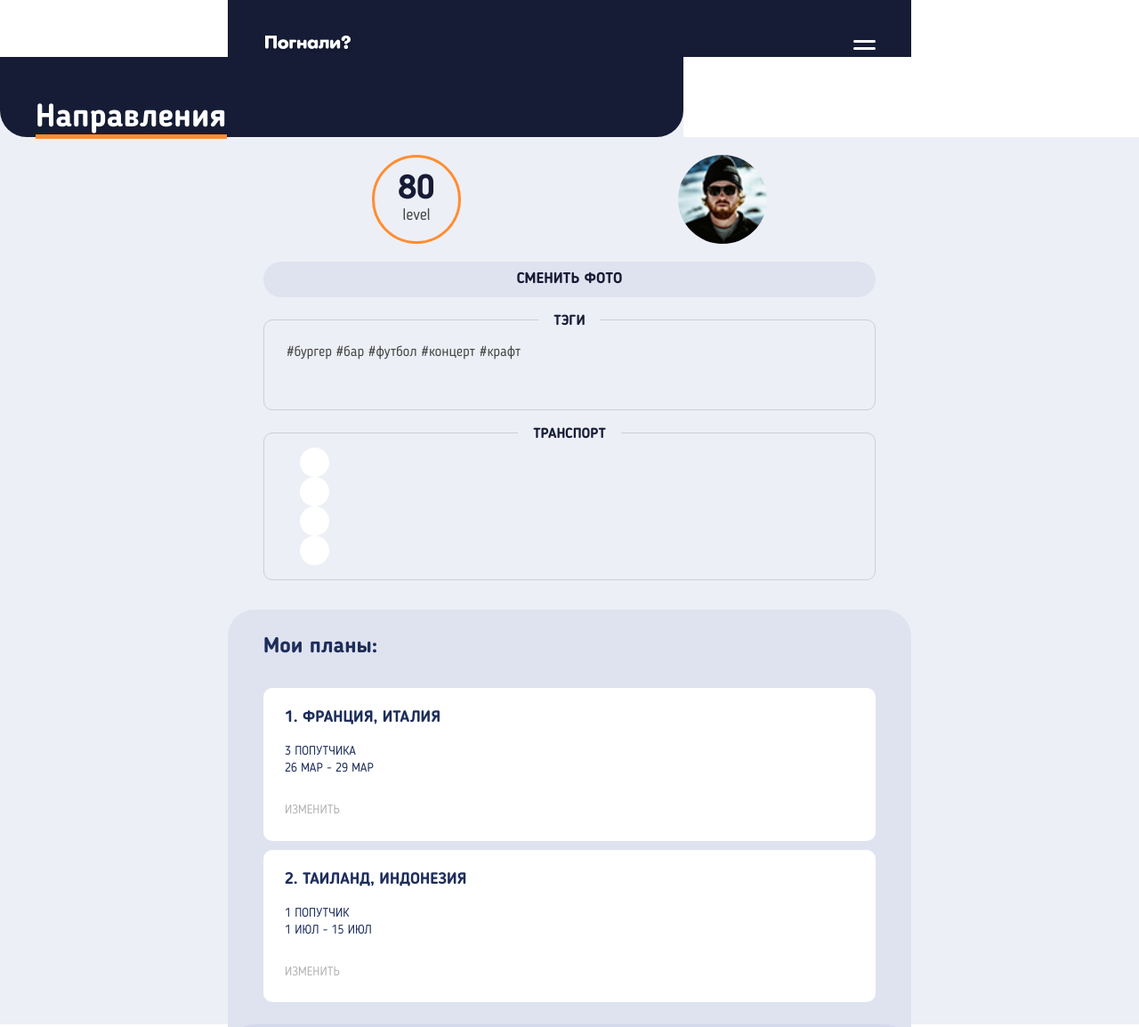
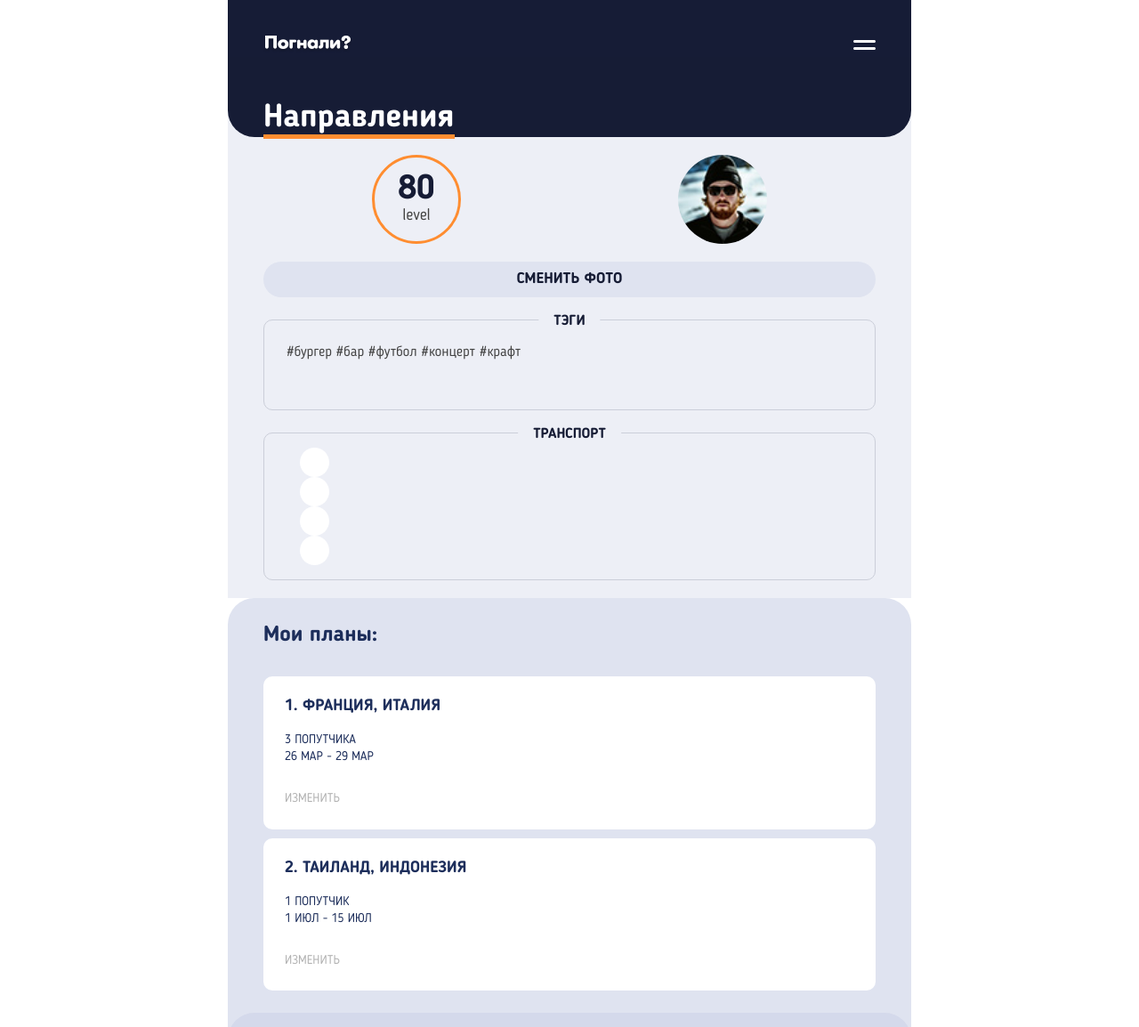
Before and after one commit to AlexLarina/422049-pognali-19, a website: page source/form.html in a window 1280 px wide. Shown: the top 1154 px of the page at 89% size. Drawn offline with nearby package versions, Linux system fonts and the light colour scheme; files that its build step writes are made by us from their sources; files whose address does not match are found by name.

Commit message:
Fixing user profile background for form page

```diff
--- a/source/form.html
+++ b/source/form.html
@@ -52,7 +52,7 @@
         <h2 class="profile__title visually-hidden">Анкета пользователя</h2>
 
         <form>
-          <div class="container">
+          <div class="profile__container container">
             <section class="profile__user user">
             <h3 class="visually-hidden">Информация о пользователи</h3>
             <div class="user__level">
@@ -345,7 +345,7 @@
       </section>
     </main>
 
-    <footer class="footer footer--form">
+    <footer class="footer footer--form container">
       <a href="#" class="footer__logo"><img src="./img/logo-mobile-blue@1x.png" width="100" height="19" alt="Логотип сервиса Погнали?"></a>
       <div class="footer__social social">
         <a href="#" title="Facebook страница сервиса Погнали" class="social__facebook"></a>
--- a/source/sass/components/layout/_form.scss
+++ b/source/sass/components/layout/_form.scss
@@ -1,6 +1,4 @@
 .form-main__title {
-  margin: 0;
-
   padding-top: 50px;
   border-radius: 0 0 30px 30px;
   position: relative;
--- a/source/sass/components/layout/_plans.scss
+++ b/source/sass/components/layout/_plans.scss
@@ -1,5 +1,5 @@
 .profile__plans {
-  margin-top: 33px;
+  //margin-top: 33px;
 }
 
 .plans {
--- a/source/sass/components/layout/_user-profile.scss
+++ b/source/sass/components/layout/_user-profile.scss
@@ -1,5 +1,11 @@
 .profile {
+  //padding-top: 20px;
+  //background-color: $bg-grey;
+}
+
+.profile__container {
   padding-top: 20px;
+  padding-bottom: 20px;
   background-color: $bg-grey;
 }
 
```
Also changed, not shown: source/catalog.html (+0 -1 lines), source/index.html (+0 -1 lines).
